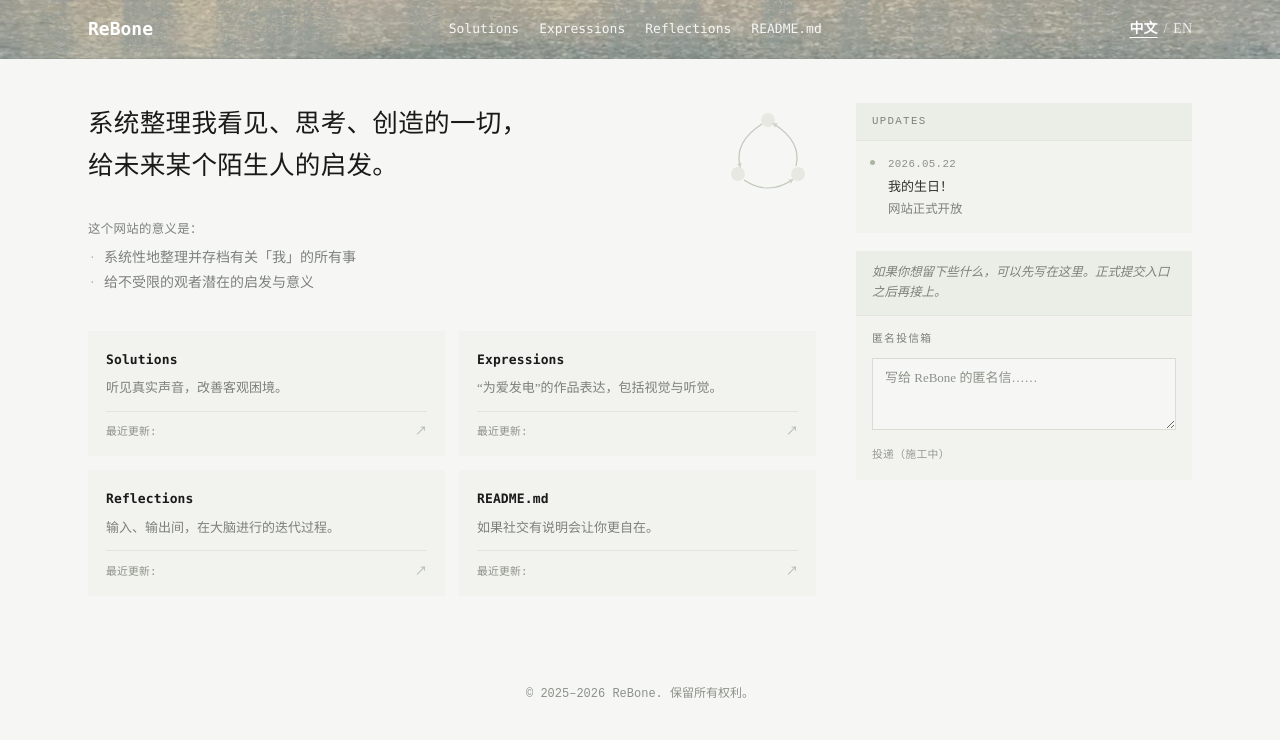
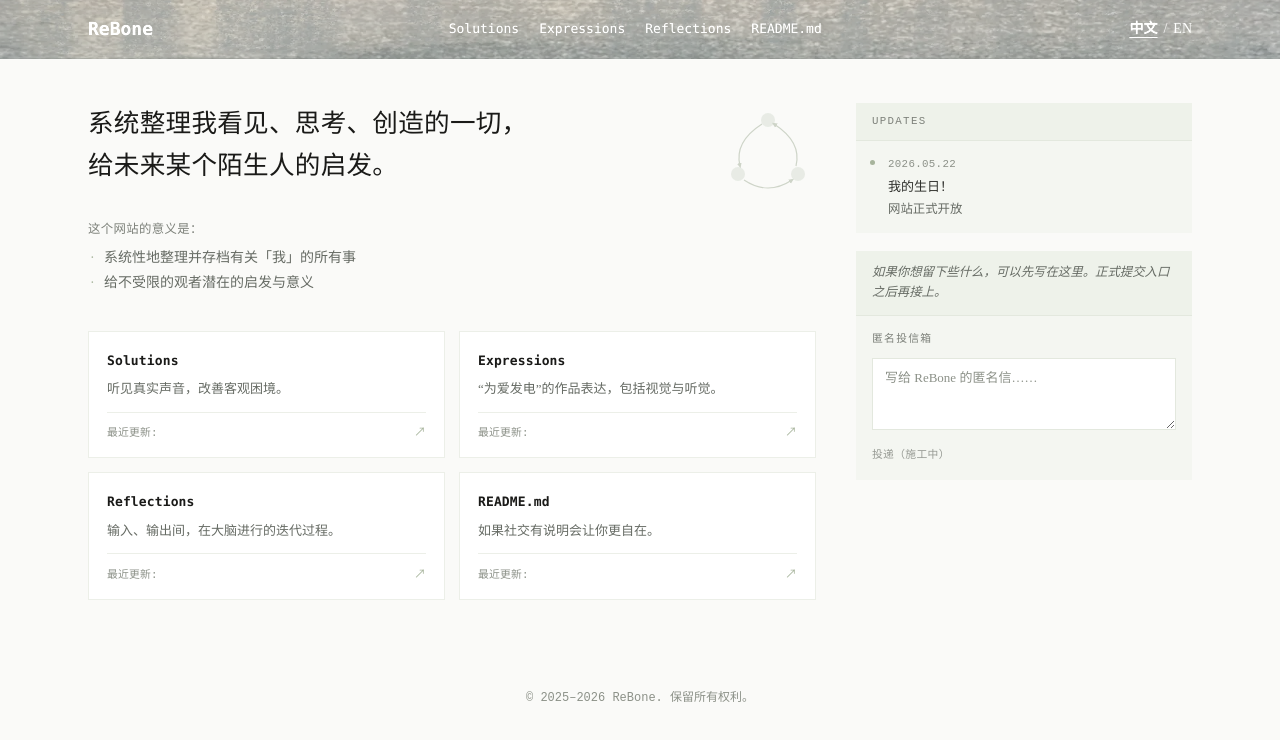
Before and after one commit to ReBone0522/ReBone-s-personal-website, a website: page index.html in a window 1280 px wide. Drawn offline with Linux system fonts and the light colour scheme.

Commit message:
Tune homepage brightness contrast

```diff
--- a/index.html
+++ b/index.html
@@ -15,7 +15,7 @@
     <meta name="twitter:card" content="summary" />
     <meta name="twitter:title" content="ReBone" />
     <meta name="twitter:description" content="ReBone 的个人网站，整理收获、作品、思考与 README，也希望这些内容能给读者一些潜在的启发或意义。" />
-    <meta name="theme-color" content="#f6f6f2" />
+    <meta name="theme-color" content="#FAFAF8" />
     <link rel="preconnect" href="https://fonts.googleapis.com">
     <link rel="preconnect" href="https://fonts.gstatic.com" crossorigin>
     <link href="https://fonts.googleapis.com/css2?family=Noto+Serif+SC:wght@300;400;500&display=swap" rel="stylesheet">
@@ -27,7 +27,7 @@
         /* ── Base ── */
         body {
             margin: 0;
-            background-color: #F6F7F4;
+            background-color: #FAFAF8;
             color: #1a1a18;
             font-family: 'Noto Serif SC', 'Source Han Serif SC', 'Songti SC', serif;
             font-size: 1rem;
@@ -45,6 +45,7 @@
             background-color: rgba(110, 120, 110, 0.12);
             background-blend-mode: luminosity;
             box-shadow: inset 0 -1px rgba(110, 120, 110, 0.18);
+            filter: saturate(.55) brightness(1.08);
         }
         .nav-inner {
             max-width: 72rem;
@@ -108,7 +109,7 @@
             height: 96px;
             flex-shrink: 0;
             margin-top: 0.1rem;
-            opacity: 0.72;
+            opacity: 0.7;
         }
         .home-intro-label {
             font-family: 'ui-monospace', 'SFMono-Regular', monospace;
@@ -127,7 +128,7 @@
         }
         .home-intro-points li {
             font-size: 0.875rem;
-            color: #7D817A;
+            color: #666B64;
             line-height: 1.6;
             padding-left: 1rem;
             position: relative;
@@ -136,7 +137,7 @@
             content: '·';
             position: absolute;
             left: 0.125rem;
-            color: #AAB6A2;
+            color: #A7B49C;
         }
 
         /* ── Section cards 2×2 ── */
@@ -146,8 +147,8 @@
             gap: 0.875rem;
         }
         .section-card {
-            background: #F2F3EE;
-            border: none;
+            background: #FFFFFF;
+            border: 1px solid #ECEFE8;
             border-radius: 0;
             padding: 1.125rem 1.125rem 0.875rem;
             display: flex;
@@ -158,7 +159,7 @@
             transition: background 150ms ease, box-shadow 150ms ease;
         }
         .section-card:hover {
-            background: #E8ECE4;
+            background: #F7F9F4;
             box-shadow: 0 2px 6px rgba(0, 0, 0, 0.06);
         }
         .section-card-title {
@@ -171,7 +172,7 @@
         }
         .section-card-desc {
             font-size: 0.8125rem;
-            color: #7D817A;
+            color: #666B64;
             line-height: 1.6;
             flex: 1;
             margin: 0;
@@ -184,7 +185,7 @@
             gap: 1rem;
             margin-top: 0.75rem;
             padding-top: 0.65rem;
-            border-top: 1px solid #E1E5DE;
+            border-top: 1px solid #ECEFE8;
         }
         .section-card-latest {
             font-family: 'ui-monospace', 'SFMono-Regular', monospace;
@@ -195,25 +196,25 @@
         .section-card-arrow {
             font-family: 'ui-monospace', monospace;
             font-size: 0.75rem;
-            color: #AAB6A2;
+            color: #A7B49C;
             transition: color 150ms ease, transform 150ms ease;
         }
         .section-card:hover .section-card-arrow {
-            color: #7D817A;
+            color: #A7B49C;
             transform: translateX(2px);
         }
 
         /* ── Updates panel ── */
         .updates-panel {
-            background: #F2F3EE;
+            background: #F4F6F1;
             border: none;
             border-radius: 0;
             overflow: hidden;
         }
         .updates-panel-head {
             padding: 0.6rem 1rem;
-            border-bottom: 1px solid #E1E5DE;
-            background: #EBEEE7;
+            border-bottom: 1px solid #E3E8DE;
+            background: #EEF2EA;
         }
         .updates-panel-title {
             display: block;
@@ -229,7 +230,7 @@
         .timeline-item {
             padding: 0.6rem 1rem 0.6rem 2rem;
             position: relative;
-            border-bottom: 1px solid #E1E5DE;
+            border-bottom: 1px solid #E3E8DE;
         }
         .timeline-item:last-child { border-bottom: none; }
         .timeline-dot {
@@ -239,7 +240,7 @@
             width: 5px;
             height: 5px;
             border-radius: 50%;
-            background: #AAB6A2;
+            background: #A7B49C;
         }
         .timeline-date {
             display: block;
@@ -262,12 +263,12 @@
         }
         .timeline-lines p + p {
             margin-top: 0.1rem;
-            color: #7D817A;
+            color: #666B64;
             font-size: 0.775rem;
         }
         .updates-more {
             padding: 0.5rem 1rem;
-            border-top: 1px solid #E1E5DE;
+            border-top: 1px solid #E3E8DE;
             text-align: right;
         }
         .updates-more-link {
@@ -282,19 +283,19 @@
         /* ── Letterbox panel ── */
         .letterbox-panel {
             margin-top: 1.125rem;
-            background: #F2F3EE;
+            background: #F4F6F1;
             border: none;
             border-radius: 0;
             overflow: hidden;
         }
         .letterbox-strip-wrap {
-            background: #EBEEE7;
-            border-bottom: 1px solid #E1E5DE;
+            background: #EEF2EA;
+            border-bottom: 1px solid #E3E8DE;
             padding: 0.75rem 1rem;
         }
         .letterbox-strip {
             font-size: 0.775rem;
-            color: #7D817A;
+            color: #666B64;
             line-height: 1.6;
             margin: 0;
             font-style: italic;
@@ -315,8 +316,8 @@
             min-height: 4.5rem;
             resize: vertical;
             padding: 0.6rem 0.75rem;
-            border: 1px solid #D7DDD2;
-            background: #F6F7F4;
+            border: 1px solid #E3E8DE;
+            background: #FFFFFF;
             color: #3d3d36;
             font-size: 0.8125rem;
             font-family: 'Noto Serif SC', 'Source Han Serif SC', 'Songti SC', serif;
@@ -328,7 +329,7 @@
         .letterbox-input::placeholder {
             color: #8C9188;
         }
-        .letterbox-input:focus { border-color: #A9B59F; }
+        .letterbox-input:focus { border-color: #A7B49C; }
         .letterbox-button {
             margin-top: 0.5rem;
             font-family: 'ui-monospace', monospace;
@@ -401,15 +402,15 @@
                     <svg class="hero-diagram" viewBox="0 0 96 96" xmlns="http://www.w3.org/2000/svg" aria-hidden="true">
                         <defs>
                             <marker id="arr" markerWidth="5" markerHeight="5" refX="2.5" refY="2.5" orient="auto">
-                                <path d="M0 0.5 L4.5 2.5 L0 4.5 Z" fill="#c8c4b8"/>
+                                <path d="M0 0.5 L4.5 2.5 L0 4.5 Z" fill="#BCC5B5"/>
                             </marker>
                         </defs>
-                        <circle cx="48" cy="16" r="7" fill="#deded7" opacity="0.85"/>
-                        <circle cx="78" cy="70" r="7" fill="#deded7" opacity="0.85"/>
-                        <circle cx="18" cy="70" r="7" fill="#deded7" opacity="0.85"/>
-                        <path d="M42 20 Q14 38 20 62" stroke="#AAB6A2" fill="none" stroke-width="1.2" marker-end="url(#arr)"/>
-                        <path d="M24 76 Q48 92 72 76" stroke="#AAB6A2" fill="none" stroke-width="1.2" marker-end="url(#arr)"/>
-                        <path d="M76 62 Q82 38 54 20" stroke="#AAB6A2" fill="none" stroke-width="1.2" marker-end="url(#arr)"/>
+                        <circle cx="48" cy="16" r="7" fill="#DCE2D8" opacity="0.85"/>
+                        <circle cx="78" cy="70" r="7" fill="#DCE2D8" opacity="0.85"/>
+                        <circle cx="18" cy="70" r="7" fill="#DCE2D8" opacity="0.85"/>
+                        <path d="M42 20 Q14 38 20 62" stroke="#BCC5B5" fill="none" stroke-width="1.2" marker-end="url(#arr)"/>
+                        <path d="M24 76 Q48 92 72 76" stroke="#BCC5B5" fill="none" stroke-width="1.2" marker-end="url(#arr)"/>
+                        <path d="M76 62 Q82 38 54 20" stroke="#BCC5B5" fill="none" stroke-width="1.2" marker-end="url(#arr)"/>
                     </svg>
                 </div>
                 <p id="home-intro-label" class="home-intro-label">这个网站的意义是：</p>
```
